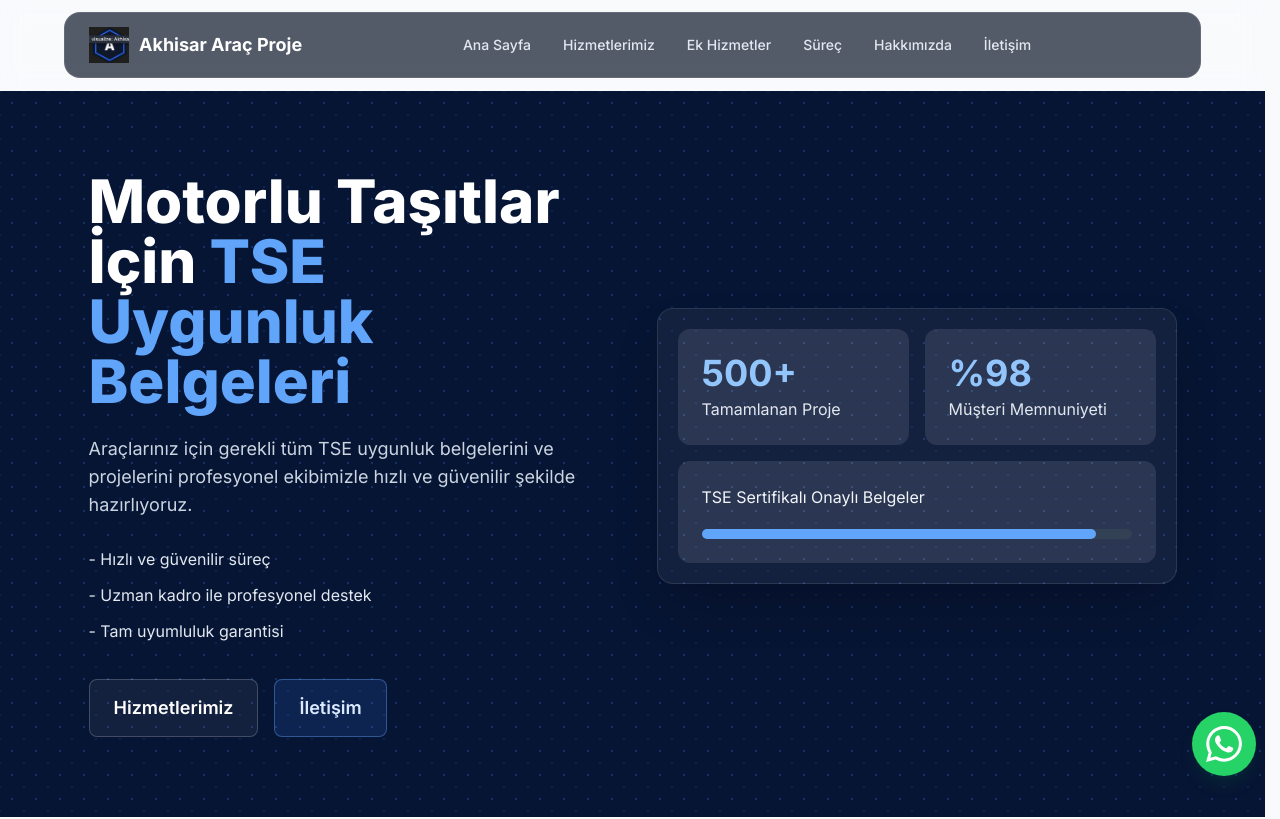
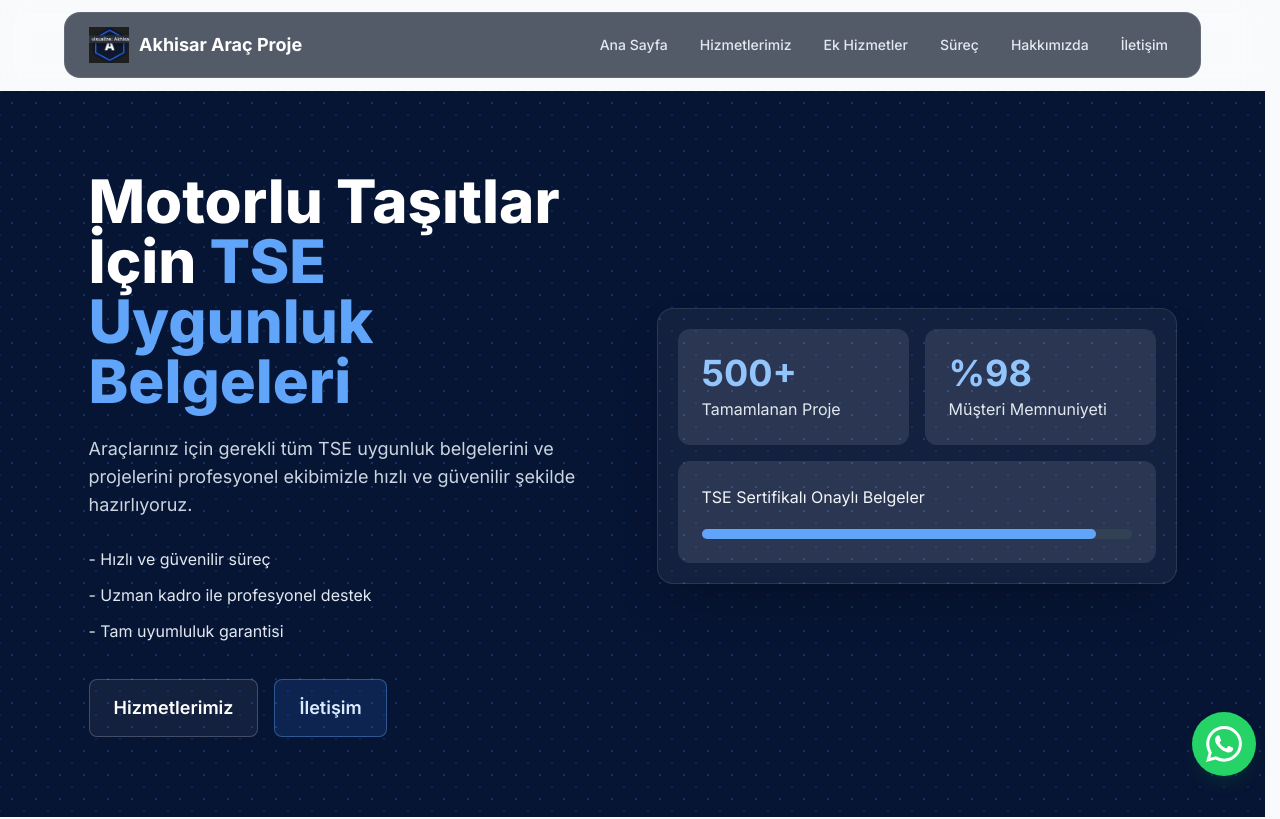
Before and after one commit to dev-alibayram/akhisar-arac-proje, a Next.js app: page /en in a window 1280 px wide. Shown: the top 819 px of the page. Built offline with nearby package versions, Linux system fonts and the light colour scheme.

Commit message:
style(navbar): align desktop links to the right
Use justify-end on the desktop nav row so menu items sit closer to the right edge; add light right padding.

```diff
--- a/src/components/common/SiteNavbar.tsx
+++ b/src/components/common/SiteNavbar.tsx
@@ -81,7 +81,7 @@ export function SiteNavbar({ locale }: SiteNavbarProps) {
         </Link>
 
         <nav
-          className="hidden flex-1 items-center justify-center gap-8 text-sm font-medium text-slate-200 lg:flex"
+          className="hidden flex-1 items-center justify-end gap-6 pr-1 text-sm font-medium text-slate-200 lg:flex lg:gap-8 lg:pr-2"
           aria-label="Ana menü"
         >
           {links.map((item) => (
```
